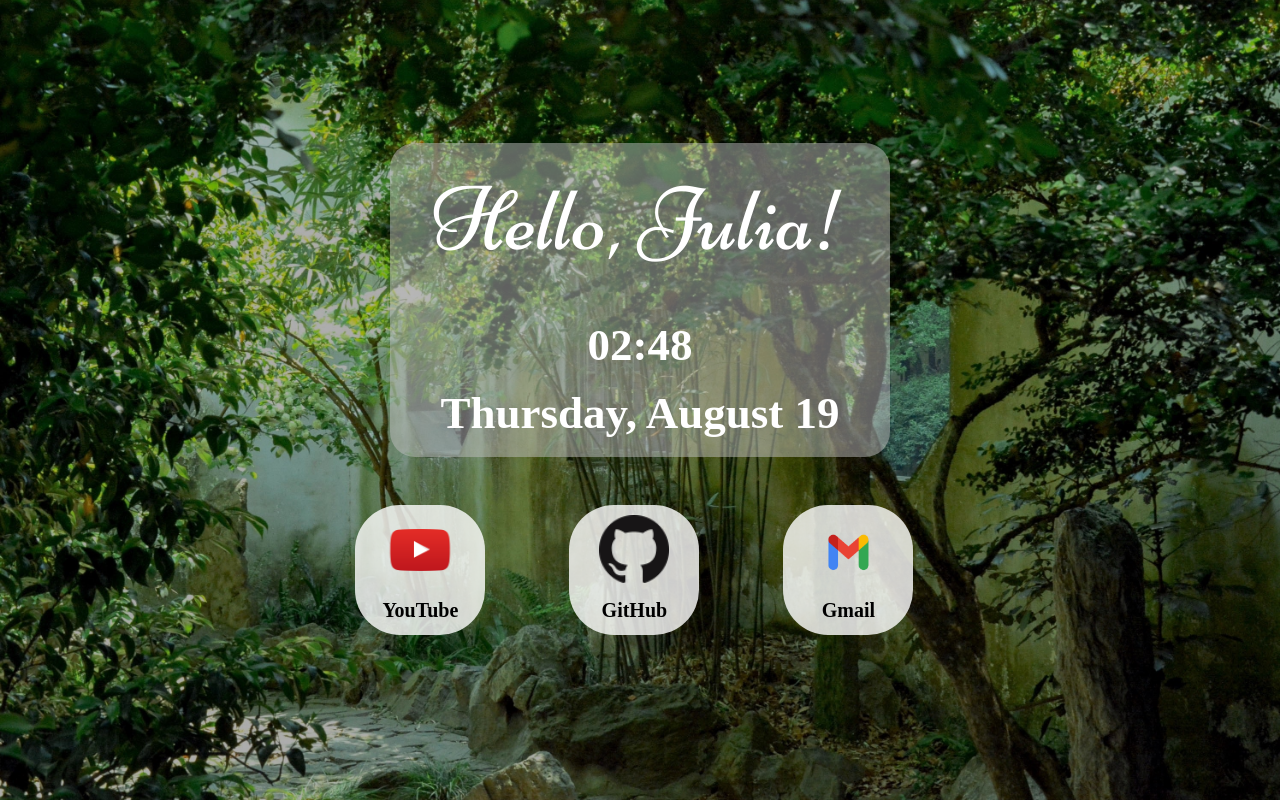
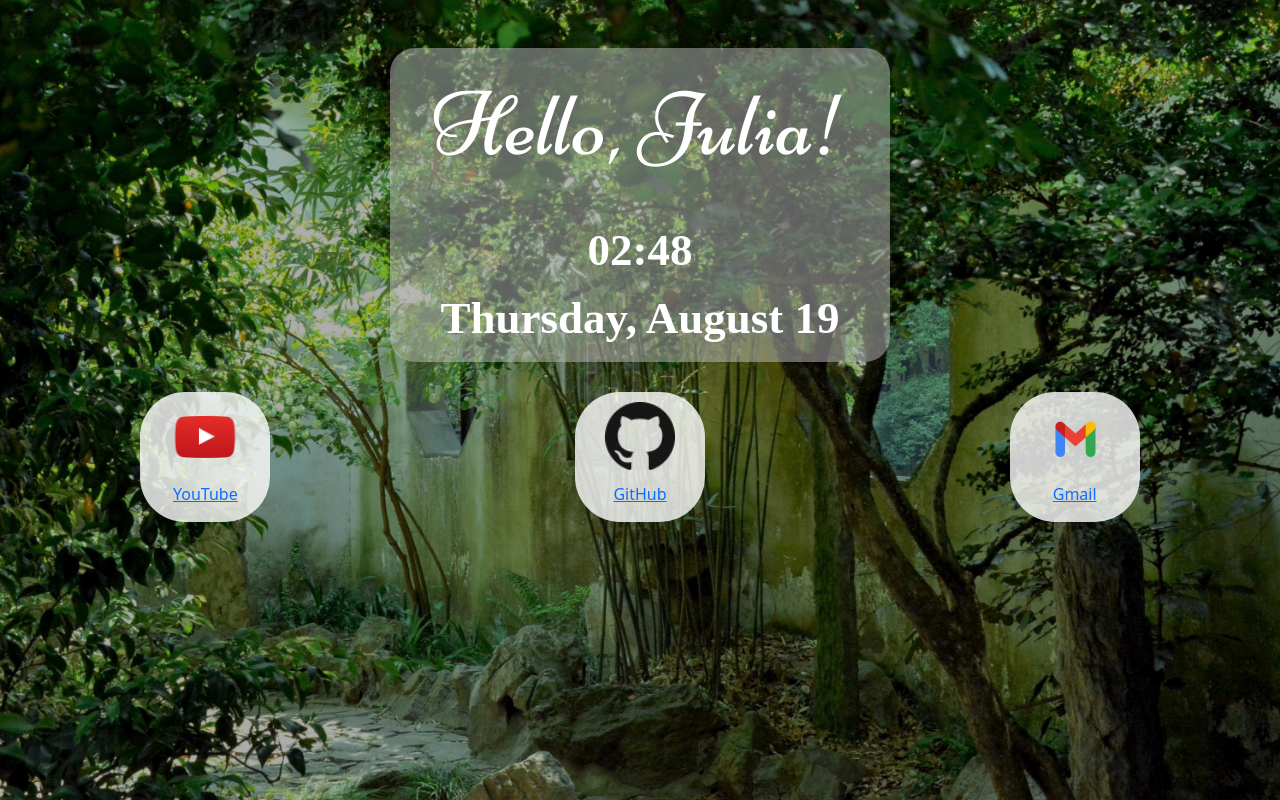
Before and after one commit to jbian92/New-Tab-Page, a browser extension: page public/index.html in a window 1280 px wide. Drawn offline with nearby package versions, Linux system fonts and the light colour scheme; a web font is replaced by a local one.

Commit message:
fixed icons/links

```diff
--- a/public/css/style.css
+++ b/public/css/style.css
@@ -16,7 +16,8 @@ body {
 
 .middle {
   width: 100%;
-  position: relative;
+  position: absolute;
+  top: 300px;
   left: 50%;
   transform: translate(-50%, -50%);
   text-align: center;
@@ -26,19 +27,7 @@ body {
   border-radius: 25px;
   background: rgba(192, 192, 192, 0.5);
   width: 500px;
-  position: absolute;
-  top: 300px;
-  left: 50%;
-  transform: translate(-50%, -50%);
-  text-align: center;
   padding: 10px 5px 10px 5px;
-}
-
-.row {
-  position: absolute;
-  top: 570px;
-  left: 50.5%;
-  transform: translate(-50%, -50%);
 }
 
 .box {
--- a/public/index.html
+++ b/public/index.html
@@ -23,21 +23,23 @@
       <div class="col d-flex justify-content-center">
         <div class="box">
           <img id="yt" src="../images/youtube.png">
-          <p>YouTube</p>
+          <a href="https://www.youtube.com/">YouTube</a>
         </div>
       </div>
 
       <div class="col d-flex justify-content-center">
         <div class="box">
           <img id="github" src="../images/GitHub.png">
-          <p>GitHub</p>
+          <br>
+          <a href="https://github.com/jbian92">GitHub</a>
         </div>
       </div>
 
       <div class="col d-flex justify-content-center">
         <div class="box">
           <img id="gmail" src="../images/gmail.png">
-          <p>Gmail</p>
+          <br>
+          <a href="https://www.google.com/gmail/">Gmail</a>
         </div>
       </div>
     </div>
```
